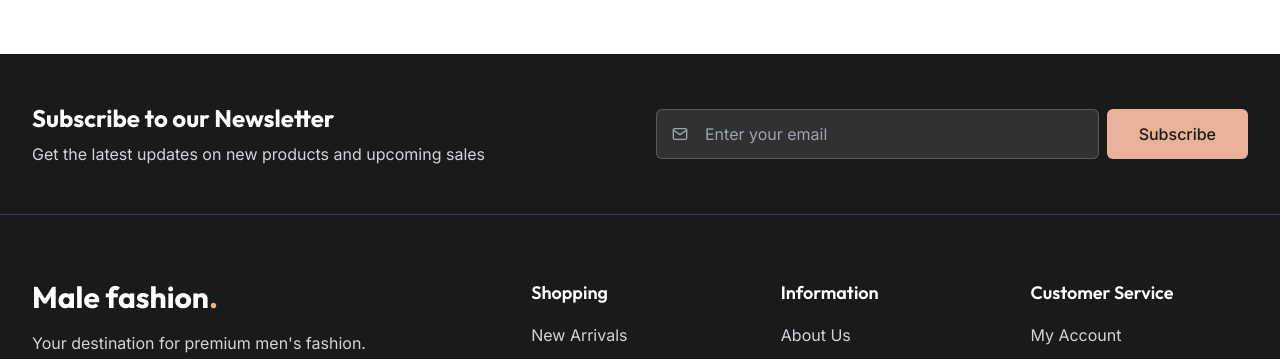
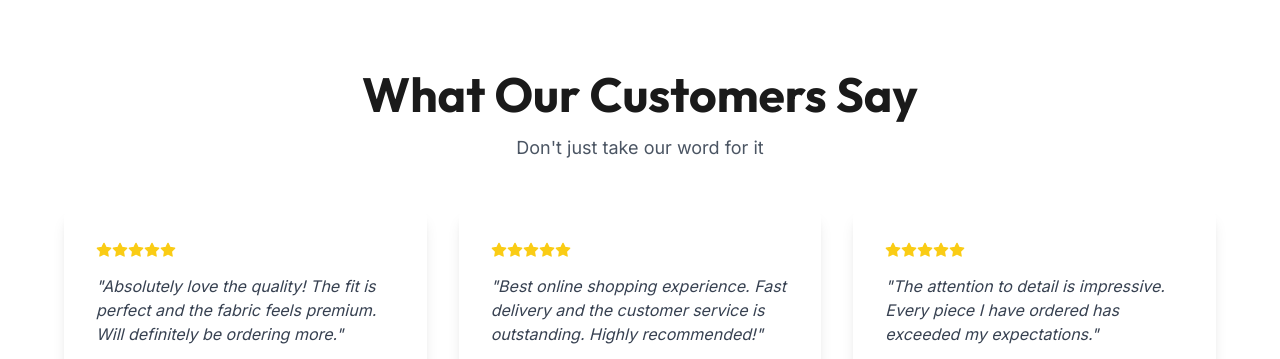
Before and after one commit to FaysalAhamad623/smart-shop-client, a Next.js app: page / in a window 1280 px wide. Shown: the part 2378-2737 px from the top of the page. Built offline with nearby package versions, Linux system fonts and the light colour scheme; no server answers.

Commit message:
add testimonials section

```diff
--- /dev/null
+++ b/components/Testimonials.jsx
@@ -0,0 +1,95 @@
+'use client';
+import { motion } from 'framer-motion';
+import { FiStar } from 'react-icons/fi';
+
+export default function Testimonials() {
+  const testimonials = [
+    {
+      id: 1,
+      name: 'John Smith',
+      role: 'Fashion Enthusiast',
+      image: 'https://i.pravatar.cc/150?img=12',
+      rating: 5,
+      text: 'Absolutely love the quality! The fit is perfect and the fabric feels premium. Will definitely be ordering more.'
+    },
+    {
+      id: 2,
+      name: 'Mike Johnson',
+      role: 'Business Professional',
+      image: 'https://i.pravatar.cc/150?img=13',
+      rating: 5,
+      text: 'Best online shopping experience. Fast delivery and the customer service is outstanding. Highly recommended!'
+    },
+    {
+      id: 3,
+      name: 'David Lee',
+      role: 'Style Blogger',
+      image: 'https://i.pravatar.cc/150?img=15',
+      rating: 5,
+      text: 'The attention to detail is impressive. Every piece I have ordered has exceeded my expectations.'
+    }
+  ];
+
+  return (
+    <section className="section-padding gradient-bg">
+      <div className="container-custom">
+        <motion.div
+          initial={{ opacity: 0, y: 20 }}
+          whileInView={{ opacity: 1, y: 0 }}
+          viewport={{ once: true }}
+          transition={{ duration: 0.6 }}
+          className="text-center mb-12"
+        >
+          <h2 className="text-4xl md:text-5xl font-heading font-bold text-primary mb-4">
+            What Our Customers Say
+          </h2>
+          <p className="text-gray-600 text-lg max-w-2xl mx-auto">
+            Don't just take our word for it
+          </p>
+        </motion.div>
+
+        <div className="grid grid-cols-1 md:grid-cols-3 gap-8">
+          {testimonials.map((testimonial, index) => (
+            <motion.div
+              key={testimonial.id}
+              initial={{ opacity: 0, y: 30 }}
+              whileInView={{ opacity: 1, y: 0 }}
+              viewport={{ once: true }}
+              transition={{ duration: 0.5, delay: index * 0.1 }}
+              whileHover={{ y: -8 }}
+              className="bg-white p-8 rounded-lg shadow-lg hover:shadow-2xl transition-all"
+            >
+              <div className="flex text-yellow-400 mb-4">
+                {[...Array(testimonial.rating)].map((_, i) => (
+                  <FiStar key={i} className="fill-current" />
+                ))}
+              </div>
+
+              <p className="text-gray-700 mb-6 italic">
+                "{testimonial.text}"
+              </p>
+
+              <div className="flex items-center gap-4">
+                <div className="w-12 h-12 rounded-full overflow-hidden bg-gray-200">
+                  <img
+                    src={testimonial.image}
+                    alt={testimonial.name}
+                    className="w-full h-full object-cover"
+                  />
+                </div>
+                <div>
+                  <h4 className="font-semibold text-primary">
+                    {testimonial.name}
+                  </h4>
+                  <p className="text-sm text-gray-500">
+                    {testimonial.role}
+                  </p>
+                </div>
+              </div>
+            </motion.div>
+          ))}
+        </div>
+      </div>
+    </section>
+  );
+}
```
